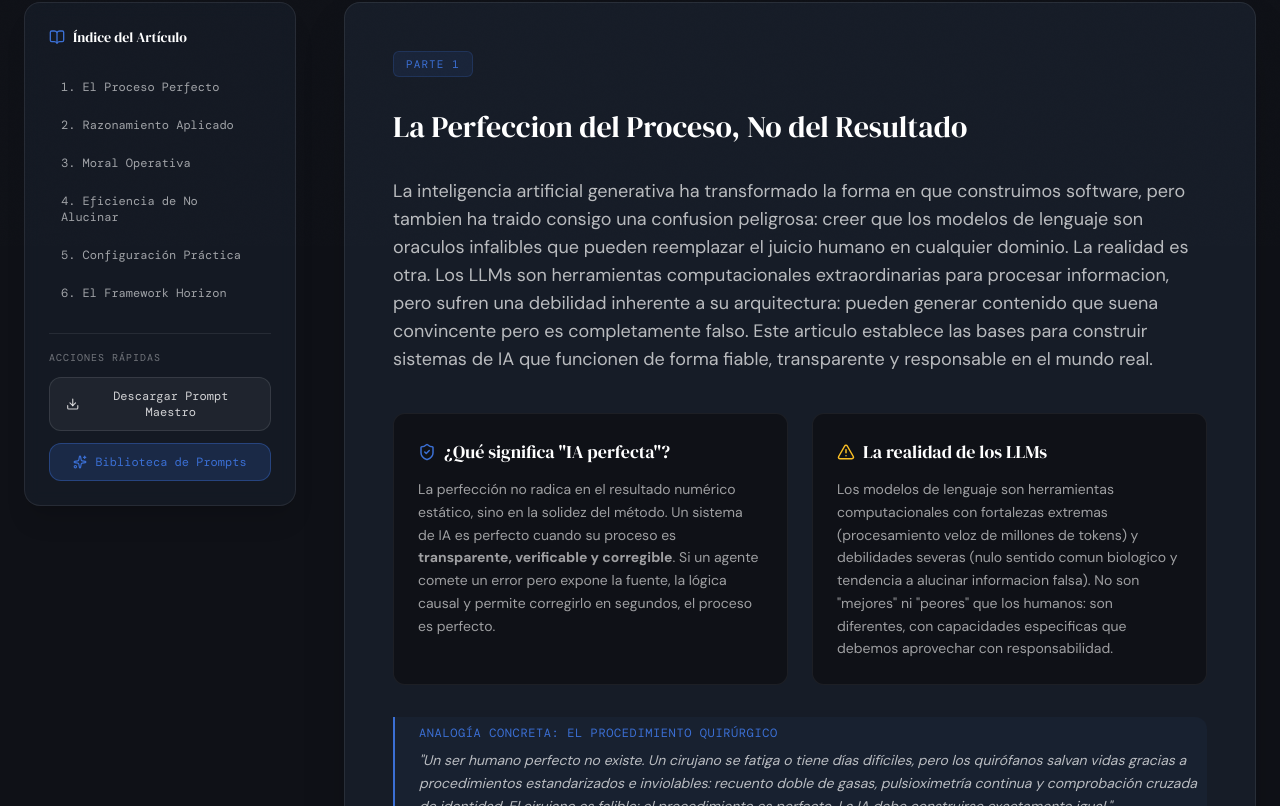
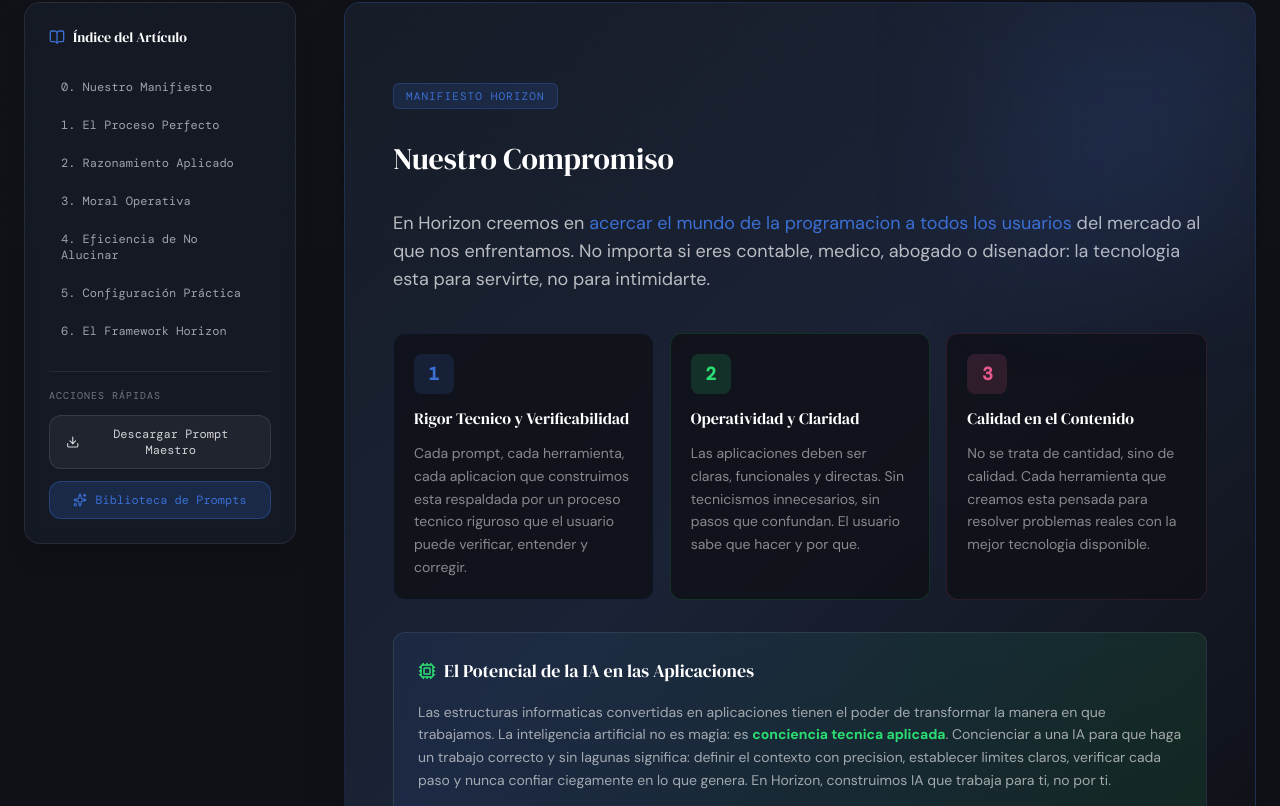
Before and after one commit to jfulgen94-jpg/HORIZON-WEBGL, a React (Vite) app: page /manifiesto in a window 1280 px wide. Shown: the part 554-1360 px from the top of the page. Built offline with nearby package versions, Linux system fonts and the light colour scheme.

Commit message:
feat: add Nuestro Manifiesto section - 3 pillars (Rigor, Operatividad, Calidad) + AI conscience

```diff
--- a/src/pages/Manifiesto.jsx
+++ b/src/pages/Manifiesto.jsx
@@ -58,6 +58,7 @@
   };
 
   const SECTIONS = [
+    { id: "manifiesto", label: "0. Nuestro Manifiesto" },
     { id: "parte-1", label: "1. El Proceso Perfecto" },
     { id: "parte-2", label: "2. Razonamiento Aplicado" },
     { id: "parte-3", label: "3. Moral Operativa" },
@@ -153,6 +154,65 @@
 
           {/* Article Main Body */}
           <main className="lg:col-span-9 space-y-16">
+            {/* MANIFIESTO */}
+            <article id="manifiesto" className="bg-gradient-to-br from-[#161C27] via-[#1A2235] to-[#0F1117] border border-[#3B6FD4]/20 rounded-2xl p-8 sm:p-12 shadow-2xl space-y-8 relative overflow-hidden">
+              <div className="absolute top-0 right-0 w-64 h-64 bg-[#3B6FD4]/10 blur-3xl pointer-events-none" />
+              <div className="inline-block font-mono text-[11px] text-[#3B6FD4] uppercase tracking-widest bg-[#3B6FD4]/15 border border-[#3B6FD4]/30 px-3 py-1 rounded-md">
+                Manifiesto Horizon
+              </div>
+              <h2 className="font-display text-2xl sm:text-3xl text-white">
+                Nuestro Compromiso
+              </h2>
+
+              <div className="space-y-6 text-white/70 text-base sm:text-lg leading-relaxed font-light">
+                <p>
+                  En Horizon creemos en <strong className="text-[#3B6FD4]">acercar el mundo de la programacion a todos los usuarios</strong> del mercado al que nos enfrentamos. No importa si eres contable, medico, abogado o disenador: la tecnologia esta para servirte, no para intimidarte.
+                </p>
+
+                <div className="grid grid-cols-1 md:grid-cols-3 gap-4 pt-4">
+                  <div className="p-5 rounded-xl bg-[#0F1117]/80 border border-[#3B6FD4]/15 space-y-3">
+                    <div className="w-10 h-10 rounded-lg bg-[#3B6FD4]/15 flex items-center justify-center">
+                      <span className="text-[#3B6FD4] font-mono font-bold text-lg">1</span>
+                    </div>
+                    <h3 className="font-display text-base text-white font-medium">Rigor Tecnico y Verificabilidad</h3>
+                    <p className="text-sm text-white/50 leading-relaxed">
+                      Cada prompt, cada herramienta, cada aplicacion que construimos esta respaldada por un proceso tecnico riguroso que el usuario puede verificar, entender y corregir.
+                    </p>
+                  </div>
+
+                  <div className="p-5 rounded-xl bg-[#0F1117]/80 border border-[#2BDE73]/15 space-y-3">
+                    <div className="w-10 h-10 rounded-lg bg-[#2BDE73]/15 flex items-center justify-center">
+                      <span className="text-[#2BDE73] font-mono font-bold text-lg">2</span>
+                    </div>
+                    <h3 className="font-display text-base text-white font-medium">Operatividad y Claridad</h3>
+                    <p className="text-sm text-white/50 leading-relaxed">
+                      Las aplicaciones deben ser claras, funcionales y directas. Sin tecnicismos innecesarios, sin pasos que confundan. El usuario sabe que hacer y por que.
+                    </p>
+                  </div>
+
+                  <div className="p-5 rounded-xl bg-[#0F1117]/80 border border-[#E5598C]/15 space-y-3">
+                    <div className="w-10 h-10 rounded-lg bg-[#E5598C]/15 flex items-center justify-center">
+                      <span className="text-[#E5598C] font-mono font-bold text-lg">3</span>
+                    </div>
+                    <h3 className="font-display text-base text-white font-medium">Calidad en el Contenido</h3>
+                    <p className="text-sm text-white/50 leading-relaxed">
+                      No se trata de cantidad, sino de calidad. Cada herramienta que creamos esta pensada para resolver problemas reales con la mejor tecnologia disponible.
+                    </p>
+                  </div>
+                </div>
+              </div>
+
+              <div className="mt-6 p-6 rounded-xl bg-gradient-to-r from-[#3B6FD4]/10 to-[#2BDE73]/10 border border-white/[0.08] space-y-4">
+                <h3 className="font-display text-lg text-white font-medium flex items-center gap-2">
+                  <Cpu size={18} className="text-[#2BDE73]" />
+                  El Potencial de la IA en las Aplicaciones
+                </h3>
+                <p className="text-sm text-white/60 leading-relaxed">
+                  Las estructuras informaticas convertidas en aplicaciones tienen el poder de transformar la manera en que trabajamos. La inteligencia artificial no es magia: es <strong className="text-[#2BDE73]">conciencia tecnica aplicada</strong>. Concienciar a una IA para que haga un trabajo correcto y sin lagunas significa: definir el contexto con precision, establecer limites claros, verificar cada paso y nunca confiar ciegamente en lo que genera. En Horizon, construimos IA que trabaja para ti, no por ti.
+                </p>
+              </div>
+            </article>
+
             {/* PARTE 1 */}
             <article id="parte-1" className="bg-[#161C27] border border-white/[0.08] rounded-2xl p-8 sm:p-12 shadow-2xl space-y-8">
               <div className="inline-block font-mono text-[11px] text-[#3B6FD4] uppercase tracking-widest bg-[#3B6FD4]/10 border border-[#3B6FD4]/20 px-3 py-1 rounded-md">
```
